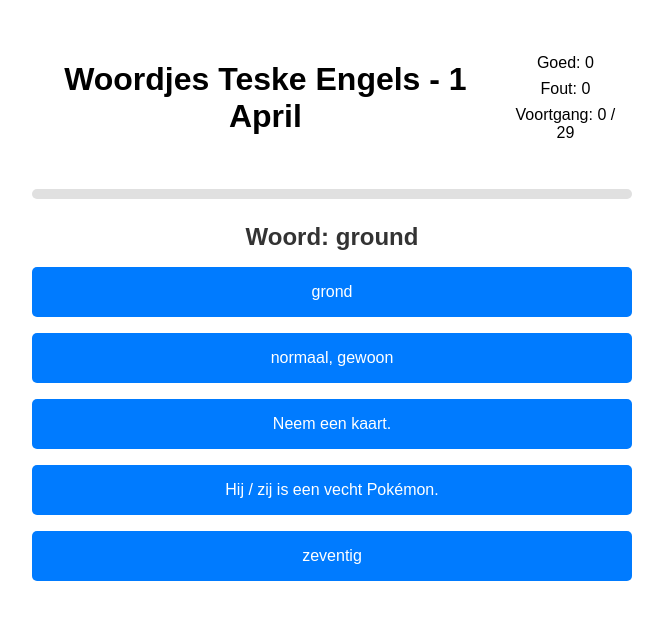
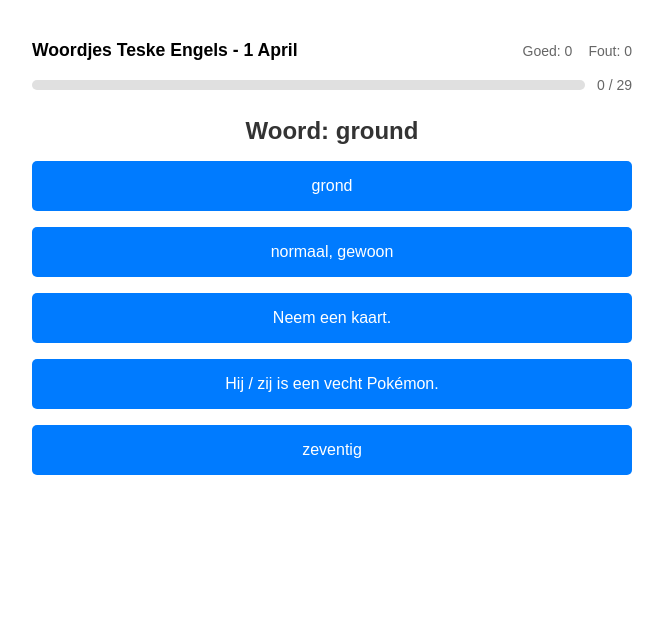
Before and after one commit to rullzer/woordjes, a SvelteKit app: page /game/9cdc5aab-076c-4bb3-8bef-a5681dbfd44a in a window 1280 px wide. Shown: the top 620 px of the page, without its empty margins (308-971 px from the left). Built offline with nearby package versions, Linux system fonts and the light colour scheme.

Commit message:
feat: improve header

```diff
--- a/src/routes/game/[wordlist]/+page.svelte
+++ b/src/routes/game/[wordlist]/+page.svelte
@@ -70,12 +70,14 @@
 			<div class="scores">
 				<p>Goed: {score.correct}</p>
 				<p>Fout: {score.incorrect}</p>
-				<p>Voortgang: {score.correct + score.incorrect} / {score.total}</p>
 			</div>
 		</div>
 
-		<div class="progress-bar">
-			<div class="progress-fill" style="width: {((score.correct + score.incorrect) / score.total) * 100}%"></div>
+		<div class="progress-container">
+			<div class="progress-bar">
+				<div class="progress-fill" style="width: {((score.correct + score.incorrect) / score.total) * 100}%"></div>
+			</div>
+			<span class="progress-count">{score.correct + score.incorrect} / {score.total}</span>
 		</div>
 
 		{#if currentWord}
@@ -138,21 +140,44 @@
 		display: flex;
 		justify-content: space-between;
 		align-items: center;
-		margin-bottom: 2rem;
+		margin-bottom: 1rem;
+	}
+
+	.header h1 {
+		font-size: 1.1rem;
+		margin: 0;
+	}
+
+	.scores {
+		display: flex;
+		gap: 1rem;
 	}
 
 	.scores p {
-		margin: 0.5rem;
-		font-size: 1rem;
+		margin: 0;
+		font-size: 0.875rem;
+		color: #666;
+	}
+
+	.progress-container {
+		display: flex;
+		align-items: center;
+		gap: 0.75rem;
+		margin-bottom: 1.5rem;
 	}
 
 	.progress-bar {
-		width: 100%;
+		flex: 1;
 		height: 10px;
 		background-color: #e0e0e0;
 		border-radius: 5px;
 		overflow: hidden;
-		margin-bottom: 1.5rem;
+	}
+
+	.progress-count {
+		font-size: 0.875rem;
+		color: #666;
+		white-space: nowrap;
 	}
 
 	.progress-fill {
```
